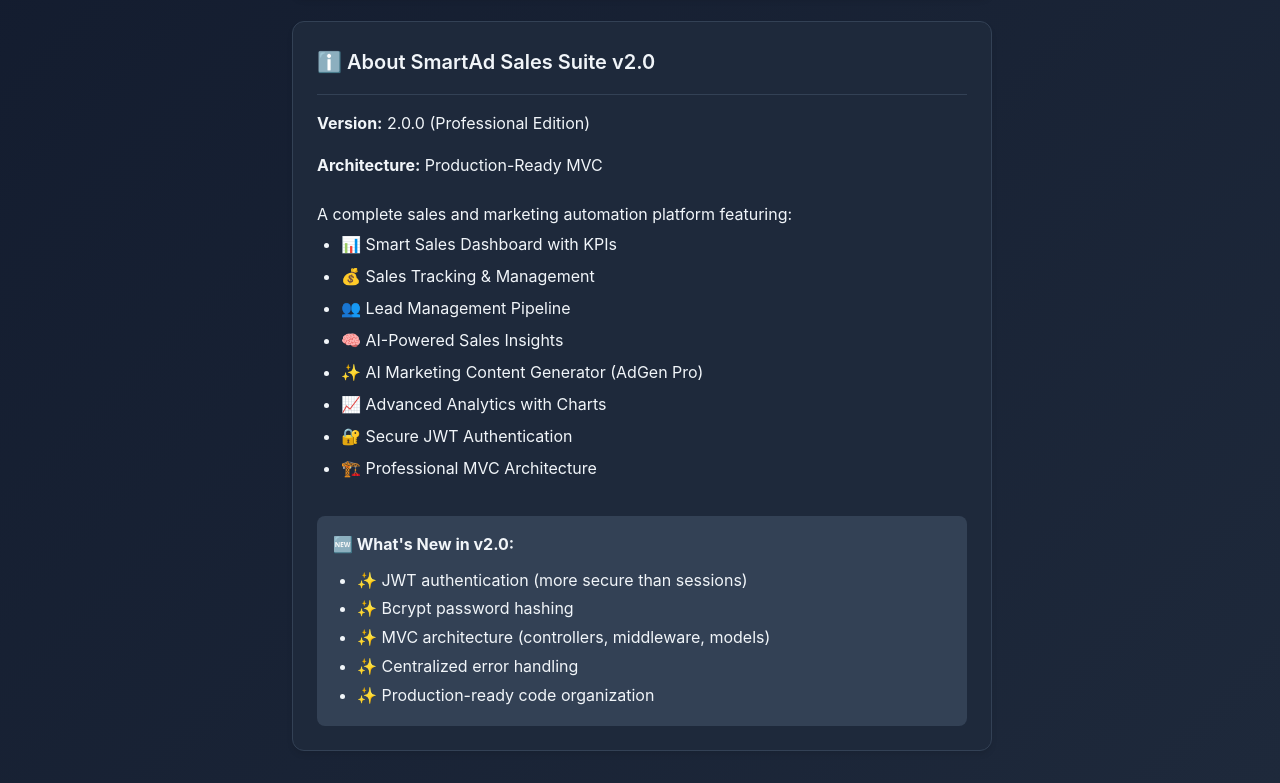
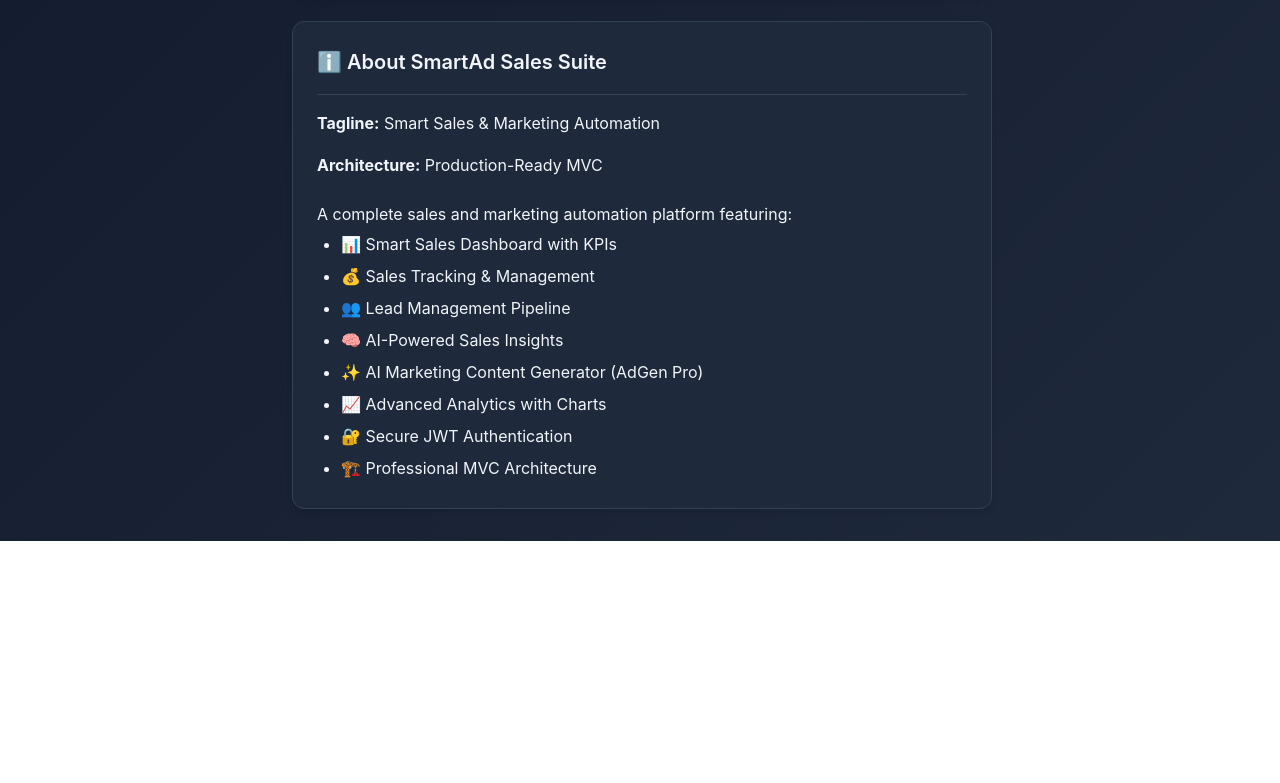
Before and after one commit to saajiddx/smartad-sales-suite, a plain HTML site: page frontend/settings.html in a window 1280 px wide. Shown: the part 939-1722 px from the top of the page. After the commit the page ends 1480 px from the top, so only its background shows below. Drawn offline with Linux system fonts and the light colour scheme; sample sign-in values are in the browser's storage.

Commit message:
Remove all v2.0 branding

```diff
--- a/frontend/settings.html
+++ b/frontend/settings.html
@@ -3,7 +3,7 @@
 <head>
   <meta charset="UTF-8">
   <meta name="viewport" content="width=device-width, initial-scale=1.0">
-  <title>Settings - SmartAd Sales Suite v2.0</title>
+  <title>Settings - SmartAd Sales Suite</title>
   <link rel="stylesheet" href="css/style.css">
 </head>
 <body>
@@ -11,7 +11,7 @@
     <!-- Sidebar -->
     <aside class="sidebar">
       <div class="sidebar-header">
-        <div class="logo">🚀 SmartAd v2.0</div>
+        <div class="logo">🚀 SmartAd</div>
       </div>
 
       <nav>
@@ -111,10 +111,10 @@
       <!-- About -->
       <div class="card mt-3" style="max-width: 700px;">
         <div class="card-header">
-          <h3 class="card-title">ℹ️ About SmartAd Sales Suite v2.0</h3>
+          <h3 class="card-title">ℹ️ About SmartAd Sales Suite</h3>
         </div>
 
-        <p><strong>Version:</strong> 2.0.0 (Professional Edition)</p>
+        <p><strong>Tagline:</strong> Smart Sales & Marketing Automation</p>
         <p style="margin-top: 1rem;"><strong>Architecture:</strong> Production-Ready MVC</p>
 
         <p style="margin-top: 1.5rem;">A complete sales and marketing automation platform featuring:</p>
@@ -129,19 +129,6 @@
           <li>🏗️ Professional MVC Architecture</li>
         </ul>
 
-        <div style="margin-top: 2rem; padding: 1rem; background: var(--bg-tertiary); border-radius: var(--radius-md);">
-          <h4 style="margin-bottom: 0.5rem;">🆕 What's New in v2.0:</h4>
-          <ul style="margin-left: 1.5rem; line-height: 1.8;">
-            <li>✨ JWT authentication (more secure than sessions)</li>
-            <li>✨ Bcrypt password hashing</li>
-            <li>✨ MVC architecture (controllers, middleware, models)</li>
-            <li>✨ Centralized error handling</li>
-            <li>✨ Production-ready code organization</li>
-          </ul>
-        </div>
-      </div>
-    </main>
-  </div>
 
   <script src="js/app.js"></script>
   <script src="js/settings.js"></script>
```
